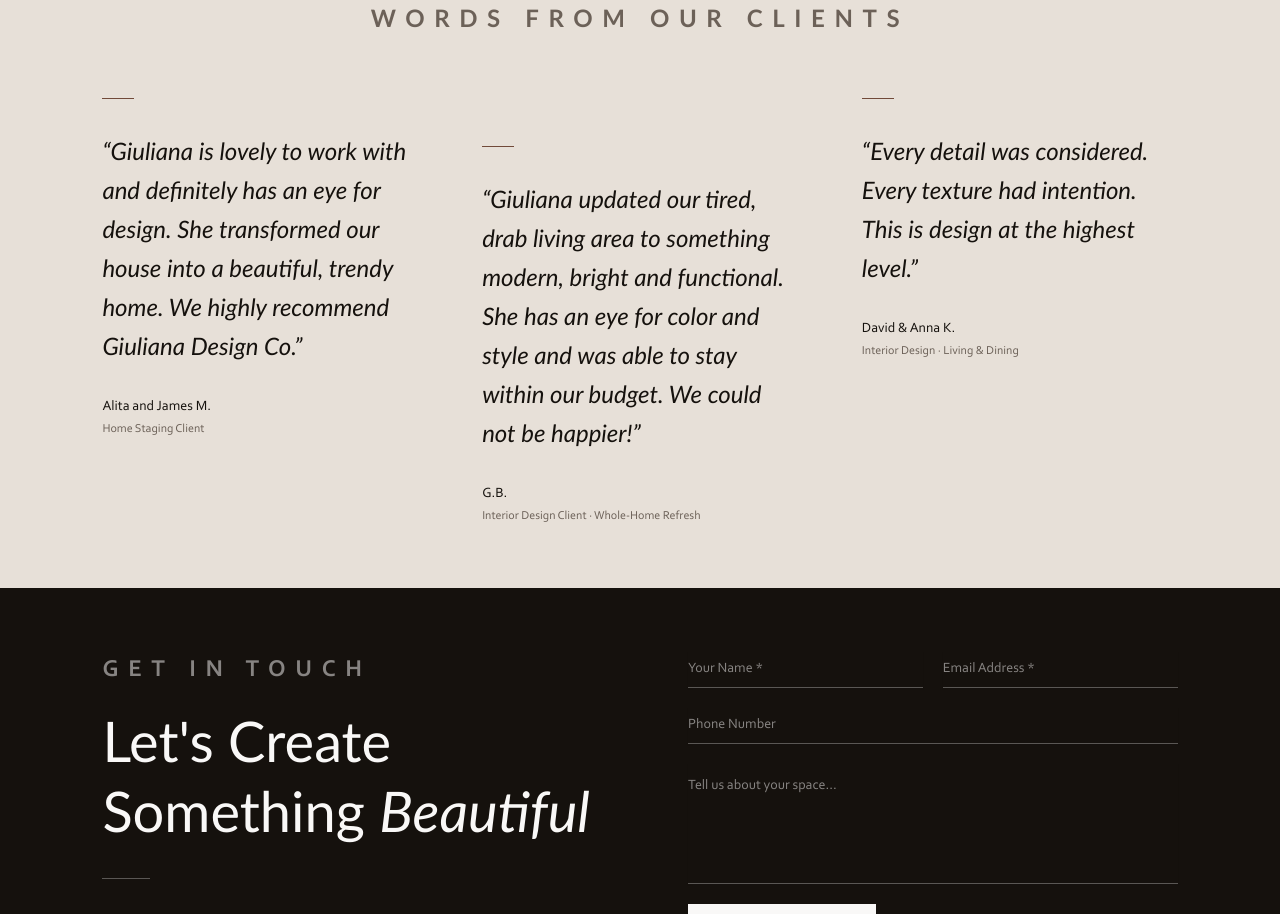
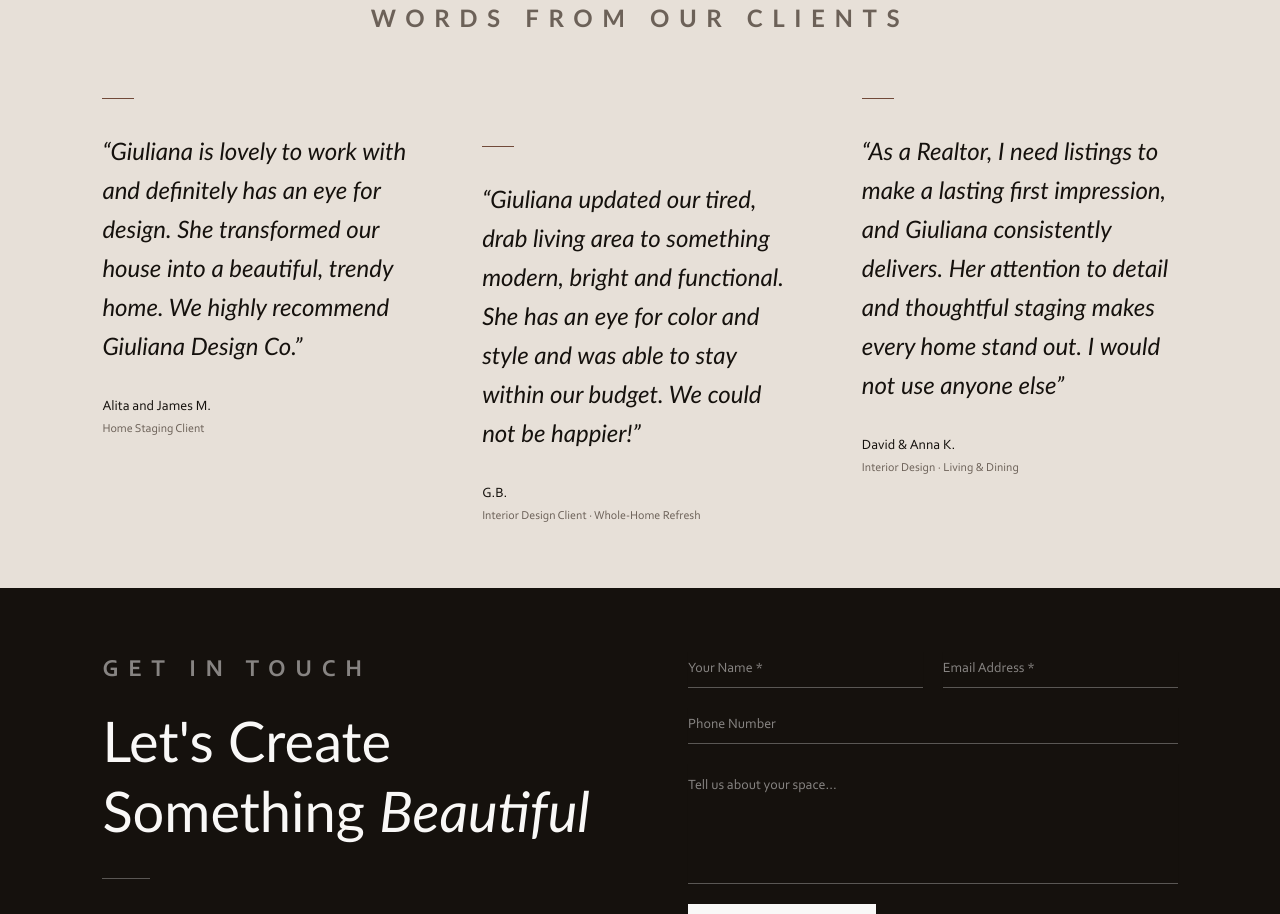
Before and after one commit to bilottag/v0-gdc, a Next.js app: page / in a window 1280 px wide. Shown: the part 4160-5074 px from the top of the page. Built offline with nearby package versions, Linux system fonts and the light colour scheme.

Commit message:
feat: update testimonial quote for client David & Anna K.
Co-authored-by: bilottag <196687159+bilottag@users.noreply.github.com>

```diff
--- a/components/testimonial-section.tsx
+++ b/components/testimonial-section.tsx
@@ -14,7 +14,7 @@ const testimonials = [
     context: "Interior Design Client · Whole-Home Refresh",
   },
   {
-    quote: "Every detail was considered. Every texture had intention. This is design at the highest level.",
+    quote: "As a Realtor, I need listings to make a lasting first impression, and Giuliana consistently delivers. Her attention to detail and thoughtful staging makes every home stand out. I would not use anyone else",
     author: "David & Anna K.",
     context: "Interior Design · Living & Dining",
   },
```
